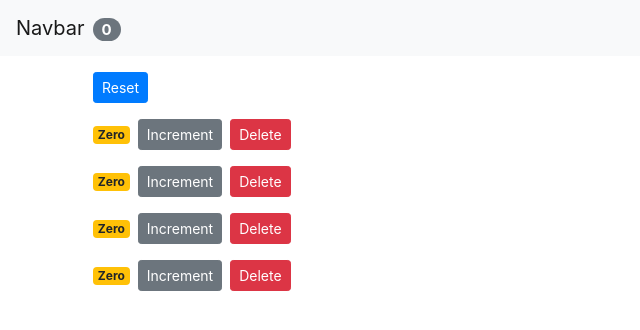
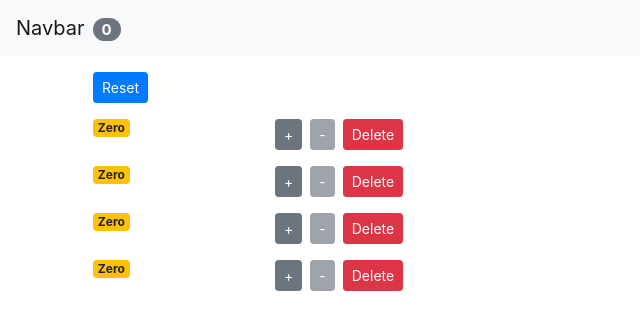
Before and after one commit to Arun05hp/cartCounter, a React (Create React App) app: page / in a window 1280 px wide. Shown: the top 330 px of the page, without its empty margins (0-640 px from the left). Built offline with nearby package versions, Linux system fonts and the light colour scheme.

Commit message:
delete btn

```diff
--- a/src/App.js
+++ b/src/App.js
@@ -18,6 +18,13 @@
     const index = counters.indexOf(counter);
     counters[index] = { ...counter };
     counters[index].value++;
+    this.setState({ counters });
+  };
+  handleDecrement = (counter) => {
+    const counters = [...this.state.counters];
+    const index = counters.indexOf(counter);
+    counters[index] = { ...counter };
+    counters[index].value--;
     this.setState({ counters });
   };
 
@@ -44,6 +51,7 @@
             counters={this.state.counters}
             onReset={this.handleReset}
             onIncrement={this.handleIncrement}
+            onDecrement={this.handleDecrement}
             onDelete={this.handleDelete}
           />
         </main>
--- a/src/components/counter.jsx
+++ b/src/components/counter.jsx
@@ -3,20 +3,31 @@
 class Counter extends Component {
   render() {
     return (
-      <div>
+      <div className="row">
+        <div className="col-2">
           <span className={this.getBadgeClasses()}>{this.formatCount()}</span>
+        </div>
+        <div className="col">
           <button
             onClick={() => this.props.onIncrement(this.props.counter)}
-          className="btn btn-secondary btn-sm"
+            className="btn btn-secondary btn-sm "
           >
-          Increment
+            +
+          </button>
+          <button
+            onClick={() => this.props.onDecrement(this.props.counter)}
+            className="btn btn-secondary btn-sm m-2"
+            disabled={this.props.counter.value === 0 ? "disabeld" : ""}
+          >
+            -
           </button>
           <button
             onClick={() => this.props.onDelete(this.props.counter.id)}
-          className="btn btn-danger btn-sm m-2"
+            className="btn btn-danger btn-sm"
           >
             Delete
           </button>
+        </div>
       </div>
     );
   }
--- a/src/components/counters.jsx
+++ b/src/components/counters.jsx
@@ -3,7 +3,13 @@
 
 class Counters extends Component {
   render() {
-    const { onReset, counters, onDelete, onIncrement } = this.props;
+    const {
+      onReset,
+      counters,
+      onDelete,
+      onIncrement,
+      onDecrement,
+    } = this.props;
     return (
       <div>
         <button onClick={onReset} className="btn btn-primary btn-sm m-2">
@@ -14,6 +20,7 @@
             key={counter.id}
             onDelete={onDelete}
             onIncrement={onIncrement}
+            onDecrement={onDecrement}
             counter={counter}
           />
         ))}
```
Lines whose indentation alone changed are shown as unchanged.
